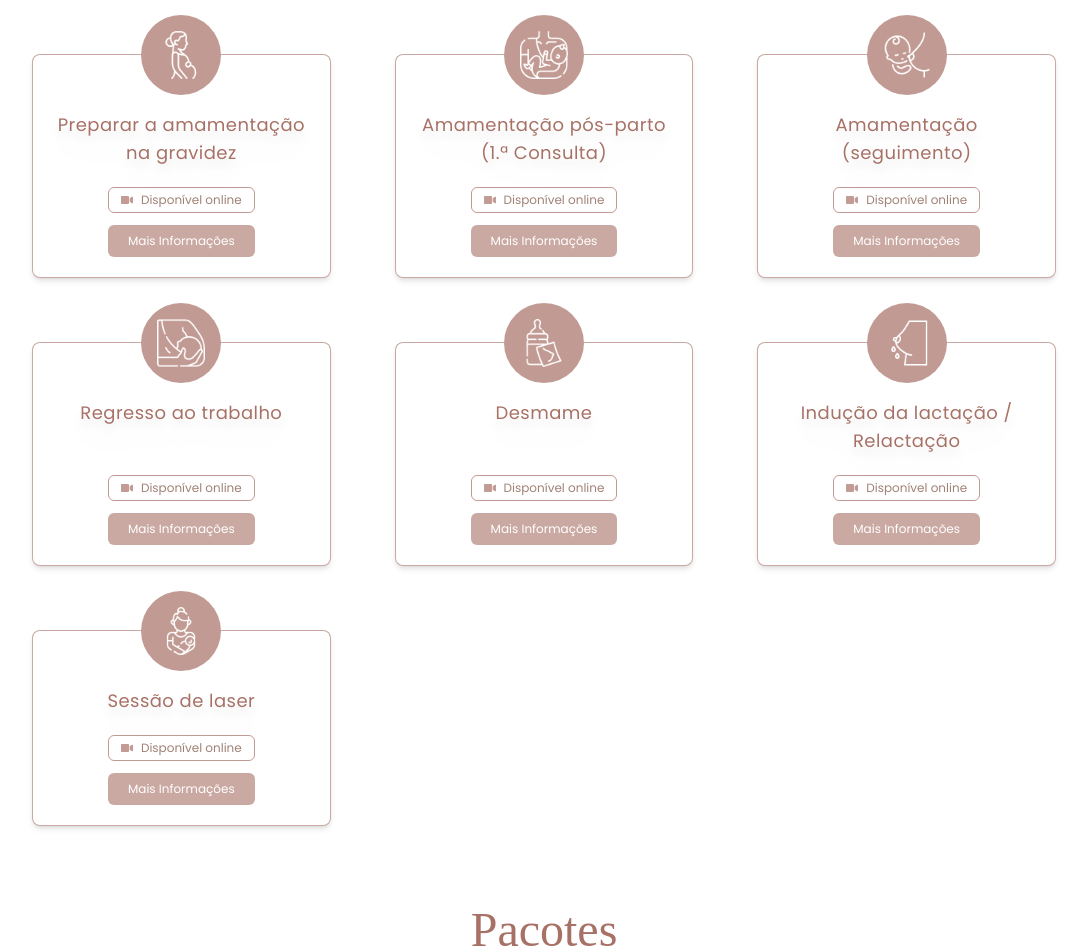
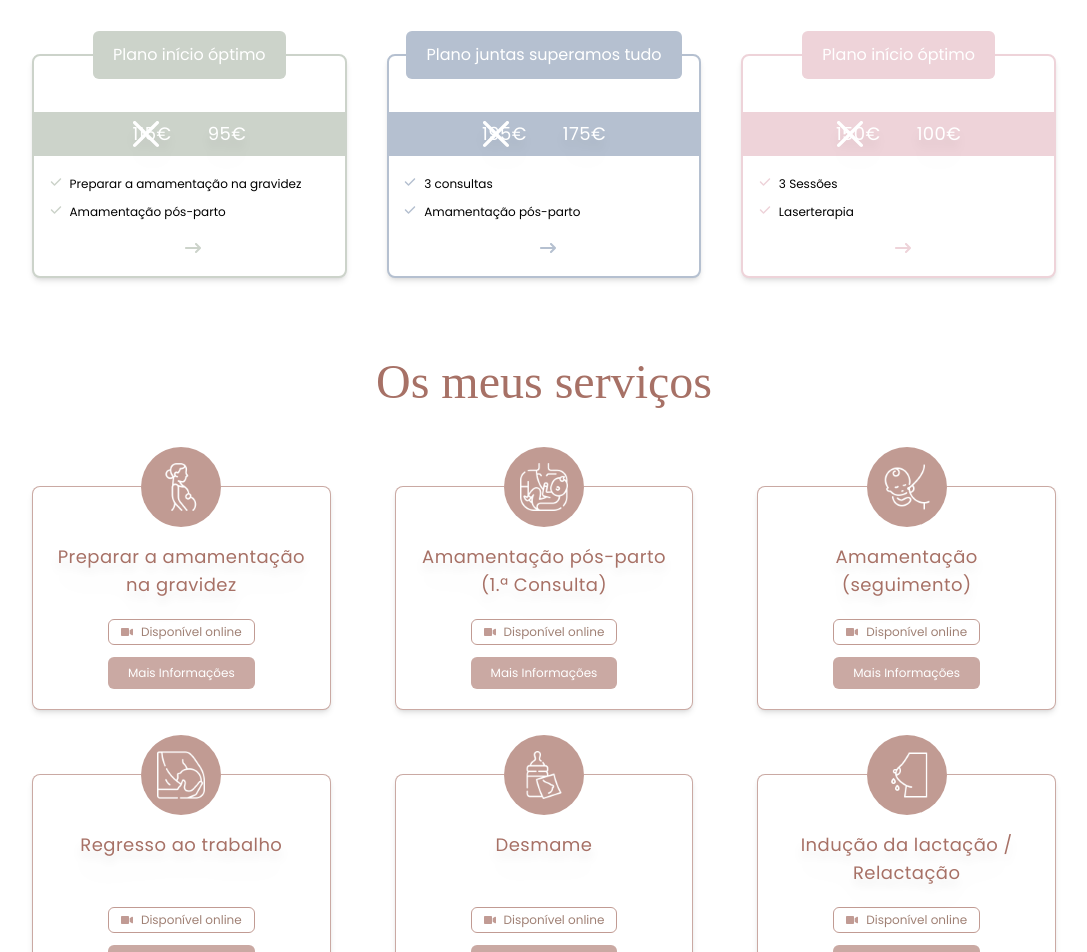
Before and after one commit to flyingkitties/da-maminha-ao-prato-app, a Next.js app: page /servicos in a window 1280 px wide. Shown: the part 180-1132 px from the top of the page, without its empty margins (96-1183 px from the left). Built offline with nearby package versions, Linux system fonts and the light colour scheme; a web font is replaced by a local one.

Commit message:
change in services page order

```diff
--- a/src/app/servicos/page.tsx
+++ b/src/app/servicos/page.tsx
@@ -5,8 +5,8 @@ import Pacotes from './components/Pacotes';
 function page() {
   return (
     <div>
+      <Pacotes />
       <Services />
-      <Pacotes />
     </div>
   );
 }
```
